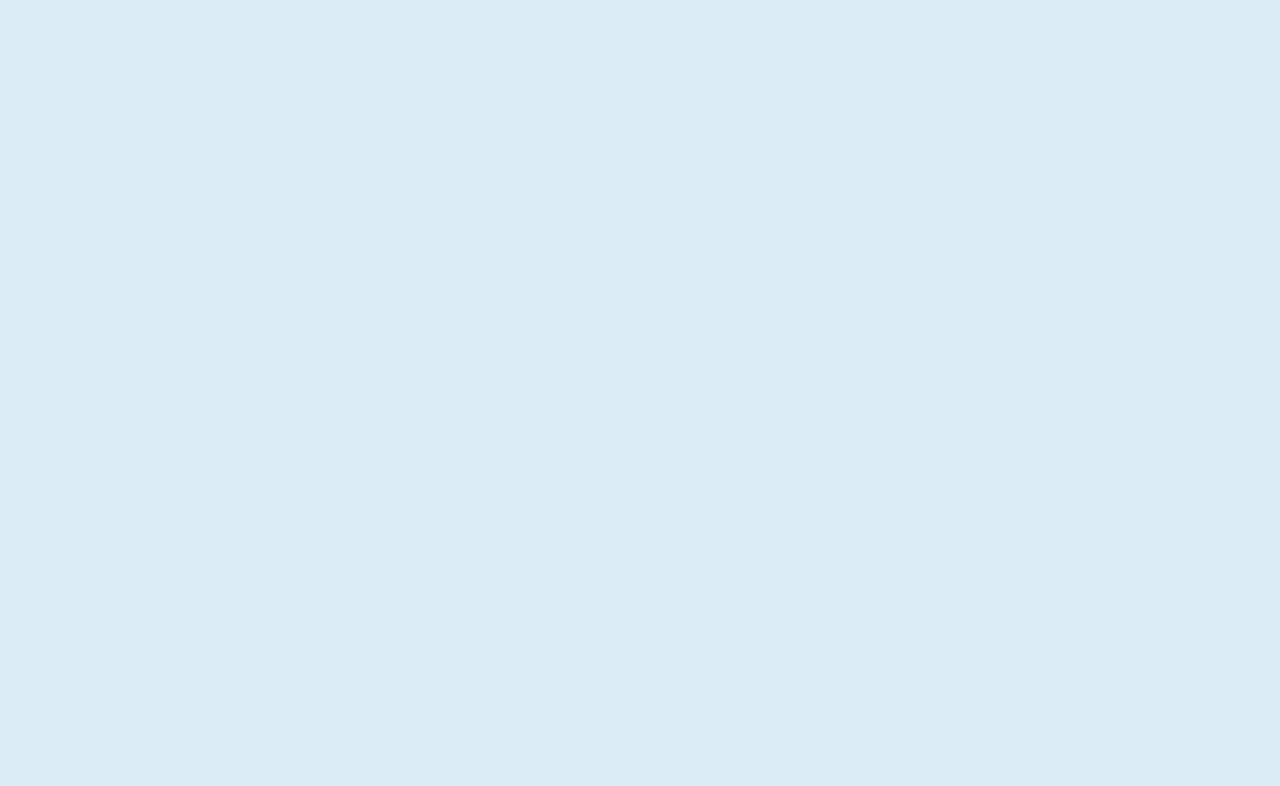
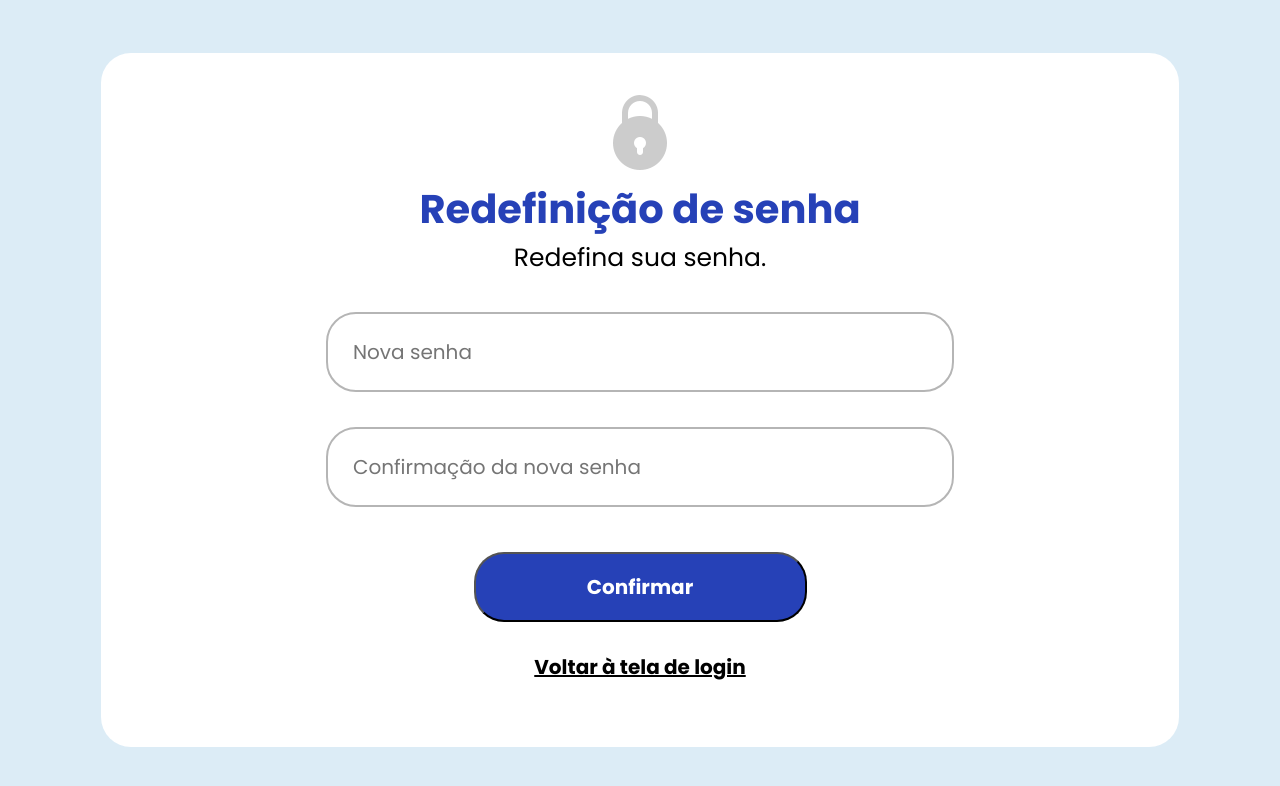
Before and after one commit to paulogmedeiros/J-Pets, a React (Create React App) app in the folder frontend/: page /senha/nova in a window 1280 px wide. Before the commit this address had no page. Shown: the top 786 px of the page. Built offline with nearby package versions, Linux system fonts and the light colour scheme.

Commit message:
revisão das novas telas

```diff
--- a/frontend/src/App.js
+++ b/frontend/src/App.js
@@ -5,15 +5,18 @@ import Login from './views/Login/Login.jsx'
 import Cadastro_usuario from './views/Donos_pet/Cadastro_usuario/Cadastro_usuario.jsx'
 import Confirmacao_usuario from './views/Todos/Quem_e_voce/Quem_e_voce.jsx'
 import Esqueceu_a_senha from './views/Todos/Esqueceu_a_senha/Esqueceu_a_senha.jsx';
+import Redefinir_senha from './views/Todos/Redefinir_senha/Redefinir_senha.jsx';
+import Nova_senha from './views/Todos/Nova_senha/Nova_senha.jsx';
 function App() {
   return (
     <BrowserRouter>
     <Routes>
-      <Route path='/teste' element={<Login/>}/>
+      <Route path='/' element={<Login/>}/>
       <Route path='/cadastro/confirmacao' element={<Confirmacao_usuario/>}/>
       <Route path='/cadastro/usuario' element={<Cadastro_usuario/>}/>
       <Route path='/senha/recuperacao' element={<Esqueceu_a_senha/>}/>
-
+      <Route path='/senha/redefinicao' element={<Redefinir_senha/>}/>
+      <Route path='/senha/nova' element={<Nova_senha/>}/>
     </Routes>
     </BrowserRouter>
   );
--- a/frontend/src/views/Donos_pet/Cadastro_usuario/Cadastro_usuario.jsx
+++ b/frontend/src/views/Donos_pet/Cadastro_usuario/Cadastro_usuario.jsx
@@ -1,5 +1,6 @@
 import React from 'react'
 // import './Cadastro_usuario.css'
+// import { Input } from '../../../components/Input'
 import cachorro from './img/imagem_cachorro.svg'
 import iconeUsuario from './img/icone_usuario.svg'
 import iconeEmail from './img/icone_email.svg'
@@ -15,6 +16,7 @@ function Cadastro_usuario() {
           <h1><b>Boas-Vindas!</b></h1>
         </div>
         <form action="" id='form' className='form'>
+        {/* <Input name='teste' iconeUsuario={iconeEmail} placeholder='isso não é um teste' textoAlternativo='icone de email'/> */}
           <div className='input-wrapper'>
              <img src={iconeUsuario} alt="icone de usuario" height={48} width={48}/>
              <input type="text" name="nome" id="nome" placeholder="Nome e sobrenome" />
--- a/frontend/src/views/Todos/Esqueceu_a_senha/Esqueceu_a_senha.css
+++ b/frontend/src/views/Todos/Esqueceu_a_senha/Esqueceu_a_senha.css
@@ -65,9 +65,20 @@ body {
     font-size: 20px;
 }
 
-.formulario button{
+#btn1{
+    font-size: 20px;
     width: 333px;
     height: 70px;
     background-color: #2641B7;
     border-radius: 30px;
+    margin-right: 55px;
+    color: white;
 }
+#btn2{
+    font-size: 20px;
+    width: 237px;
+    height: 70px;
+    text-decoration: underline;
+    border: none;
+    background-color: white;
+}
--- a/frontend/src/views/Todos/Esqueceu_a_senha/Esqueceu_a_senha.jsx
+++ b/frontend/src/views/Todos/Esqueceu_a_senha/Esqueceu_a_senha.jsx
@@ -1,5 +1,5 @@
 import React from 'react'
-import './Esqueceu_a_senha.css'
+// import './Esqueceu_a_senha.css'
 import icone_email from './img/icone_email.svg'
 
 function Esqueceu_a_senha() {
@@ -14,8 +14,8 @@ function Esqueceu_a_senha() {
             <form action="">
                 <input type="text" placeholder='Email' />
                 <div className='buttons'>
-                    <button>Enviar</button>
-                    <button>Cancelar</button>
+                    <button id='btn1'><b>Enviar</b></button>
+                    <button id='btn2'><b>Cancelar</b></button>
                 </div>
             </form>
         </div>
--- /dev/null
+++ b/frontend/src/views/Todos/Nova_senha/Nova_senha.css
@@ -0,0 +1,96 @@
+@import url('https://fonts.googleapis.com/css2?family=Poppins:ital,wght@0,100;0,200;0,300;0,400;0,500;0,600;0,700;0,800;0,900;1,100;1,200;1,300;1,400;1,500;1,600;1,700;1,800;1,900&display=swap');
+
+* {
+    font-family: 'Poppins', sans-serif;
+}
+
+body {
+    margin: 0;
+    padding: 0;
+    width: 100%;
+    min-height: 100vh;
+    background-color: #DCECF6;
+    display: flex;
+    justify-content: center;
+    align-items: center;
+}
+
+.container{
+    height: 694px;
+    width: 1078px;
+    background-color: white;
+    border-radius: 30px;
+    display: flex;
+    justify-content: center;
+    align-items: center;
+    flex-direction: column;
+
+}
+
+.titulo{
+  height: 259px;
+  width: 1078px;
+  display: flex;
+  justify-content: center;
+  align-items: center;
+  flex-direction: column;
+
+}
+
+.formulario{
+  height: 435px;
+  width: 1078px;
+  display: flex;
+  align-items: center;
+  flex-direction: column;
+  /* border-style: solid;
+  border-width: 1px;
+  border-color: black; */
+}
+
+.titulo h1{
+  font-size: 40px;
+  margin: 0px;
+  color: #2641B7;
+}
+
+.titulo p{
+  font-size: 25px;
+  margin: 0px;
+}
+
+.input input{
+  width: 597px;
+  height: 74px;
+  margin-bottom: 35px;
+  border-radius: 30px;
+  border: 2px solid #B5B5B5;
+  padding-left: 25px;
+  font-size: 20px;
+}
+
+.btn{
+  align-items: center;
+  display: flex;
+  flex-direction: column;
+}
+
+#bt1{
+  margin-top: 10px;
+  font-size: 20px;
+  width: 333px;
+  height: 70px;
+  background-color: #2641B7;
+  border-radius: 30px;
+  color: white;
+}
+
+#bt2{
+  margin-top: 10px;
+  width: 237px;
+  height: 70px;
+  font-size: 20px;
+  text-decoration: underline;
+  border: none;
+  background-color: white;
+}
--- /dev/null
+++ b/frontend/src/views/Todos/Nova_senha/Nova_senha.jsx
@@ -0,0 +1,31 @@
+import React from 'react'
+import './Nova_senha.css'
+import icone_senha from './img/icone_senha.svg'
+
+function Nova_senha() {
+  return (
+    <div className='container'>
+       <div className='titulo'>
+            <img src={icone_senha} alt="icone de email" height={90} width={90}/>
+            <h1><b>Redefinição de senha</b></h1>
+            <p>Redefina sua senha.</p>
+        </div>
+        <div className='formulario'>
+            <form action="">
+              <div className='input'>
+                <input type="password" placeholder='Nova senha' />
+              </div>
+              <div className='input'>
+                <input type="password" placeholder='Confirmação da nova senha' />
+              </div>
+                <div className='btn'>
+                  <button id='bt1'><b>Confirmar</b></button>
+                  <button id='bt2'><b>Voltar à tela de login</b></button>
+                </div>
+            </form>
+        </div>
+    </div>
+  )
+}
+
+export default Nova_senha
--- a/frontend/src/views/Todos/Quem_e_voce/Quem_e_voce.css
+++ b/frontend/src/views/Todos/Quem_e_voce/Quem_e_voce.css
@@ -25,10 +25,11 @@
     display: flex;
     justify-content: center;
     align-items: center;
+    margin-bottom: 100px;
 }
 
 .titulo h1{
-    font-size: 80px;
+    font-size: 75px;
 }
 
 .imagem{
--- /dev/null
+++ b/frontend/src/views/Todos/Redefinir_senha/Redefinir_senha.css
@@ -0,0 +1,95 @@
+@import url('https://fonts.googleapis.com/css2?family=Poppins:ital,wght@0,100;0,200;0,300;0,400;0,500;0,600;0,700;0,800;0,900;1,100;1,200;1,300;1,400;1,500;1,600;1,700;1,800;1,900&display=swap');
+
+* {
+    font-family: 'Poppins', sans-serif;
+}
+
+body {
+    margin: 0;
+    padding: 0;
+    width: 100%;
+    min-height: 100vh;
+    background-color: #DCECF6;
+    display: flex;
+    justify-content: center;
+    align-items: center;
+}
+
+.container{
+    height: 793px;
+    width: 1078px;
+    background-color: white;
+    border-radius: 30px;
+    display: flex;
+    justify-content: center;
+    align-items: center;
+    flex-direction: column;
+
+}
+
+.titulo{
+  height: 259px;
+  width: 1078px;
+  display: flex;
+  justify-content: center;
+  align-items: center;
+  flex-direction: column;
+
+}
+
+.formulario{
+  height: 534px;
+  width: 1078px;
+  display: flex;
+  align-items: center;
+  flex-direction: column;
+  /* border-style: solid;
+  border-width: 1px;
+  border-color: black; */
+}
+
+.titulo h1{
+  font-size: 40px;
+  margin: 0px;
+  color: #2641B7;
+}
+
+.titulo p{
+  font-size: 25px;
+  margin: 0px;
+}
+
+.input input{
+  width: 597px;
+  height: 74px;
+  margin-bottom: 35px;
+  border-radius: 30px;
+  border: 2px solid #B5B5B5;
+  padding-left: 25px;
+  font-size: 20px;
+}
+
+.btn{
+  align-items: center;
+  display: flex;
+  flex-direction: column;
+}
+
+#bt1{
+  font-size: 20px;
+  width: 333px;
+  height: 70px;
+  background-color: #2641B7;
+  border-radius: 30px;
+  color: white;
+}
+
+#bt2{
+  margin-top: 10px;
+  width: 237px;
+  height: 70px;
+  font-size: 20px;
+  text-decoration: underline;
+  border: none;
+  background-color: white;
+}
--- /dev/null
+++ b/frontend/src/views/Todos/Redefinir_senha/Redefinir_senha.jsx
@@ -0,0 +1,34 @@
+import React from 'react'
+// import './Redefinir_senha.css'
+import icone_senha from './img/icone_senha.svg'
+
+function Redefinir_senha() {
+  return (
+    <div className='container'>
+       <div className='titulo'>
+            <img src={icone_senha} alt="icone de email" height={90} width={90}/>
+            <h1><b>Redefinição de senha</b></h1>
+            <p>Redefina sua senha.</p>
+        </div>
+        <div className='formulario'>
+            <form action="">
+              <div className='input'>
+                <input type="text" placeholder='Senha atual' />
+              </div>
+              <div className='input'>
+                <input type="password" placeholder='Nova senha' />
+              </div>
+              <div className='input'>
+                <input type="password" placeholder='Confirmação da nova senha' />
+              </div>
+                <div className='btn'>
+                  <button id='bt1'><b>Confirmar</b></button>
+                  <button id='bt2'><b>Cancelar</b></button>
+                </div>
+            </form>
+        </div>
+    </div>
+  )
+}
+
+export default Redefinir_senha
```
Also changed, not shown: frontend/src/components/Input/index.jsx (added, +10 -0 lines), frontend/src/views/Todos/Nova_senha/img/icone_senha.svg (added), frontend/src/views/Todos/Redefinir_senha/img/icone_senha.svg (added).
